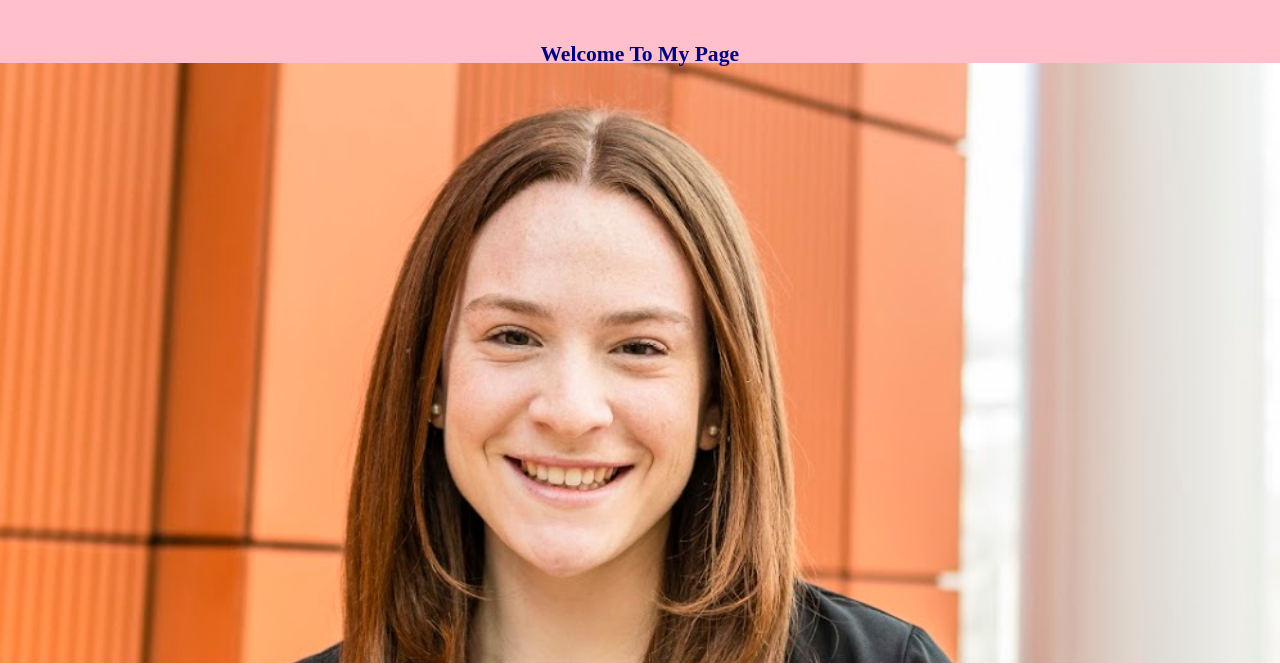
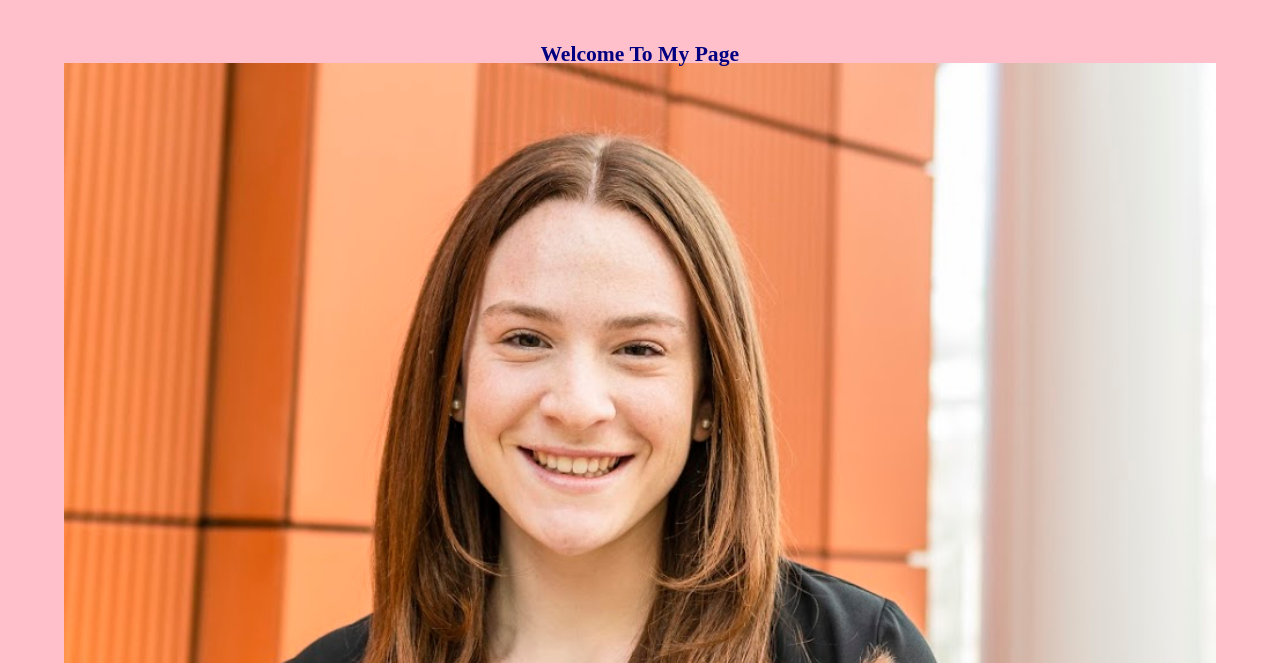
Before and after one commit to EmilyKanterman/Portfolio, a plain HTML site: page index.html in a window 1280 px wide. Shown: the part 141-806 px from the top of the page. Drawn offline with Linux system fonts and the light colour scheme.

Commit message:
Add files via upload

```diff
--- a/css/stylesheet.css
+++ b/css/stylesheet.css
@@ -96,7 +96,10 @@ footer{
   background-size: cover;
   color: white;
   height: 200px;
+  width:90%;
   grid-column:1/-1;
+  margin:0 auto;
+  width:90%;
   /* grid-row: 2 /span 4; */
 }
 
@@ -509,6 +512,7 @@ grid-template-columns:1fr 1fr 1fr;
   color: white;
   height: 600px;
   grid-column:1/-1;
+  margin:0 auto;
   /* grid-row: 2 /span 4; */
 }
 
```
